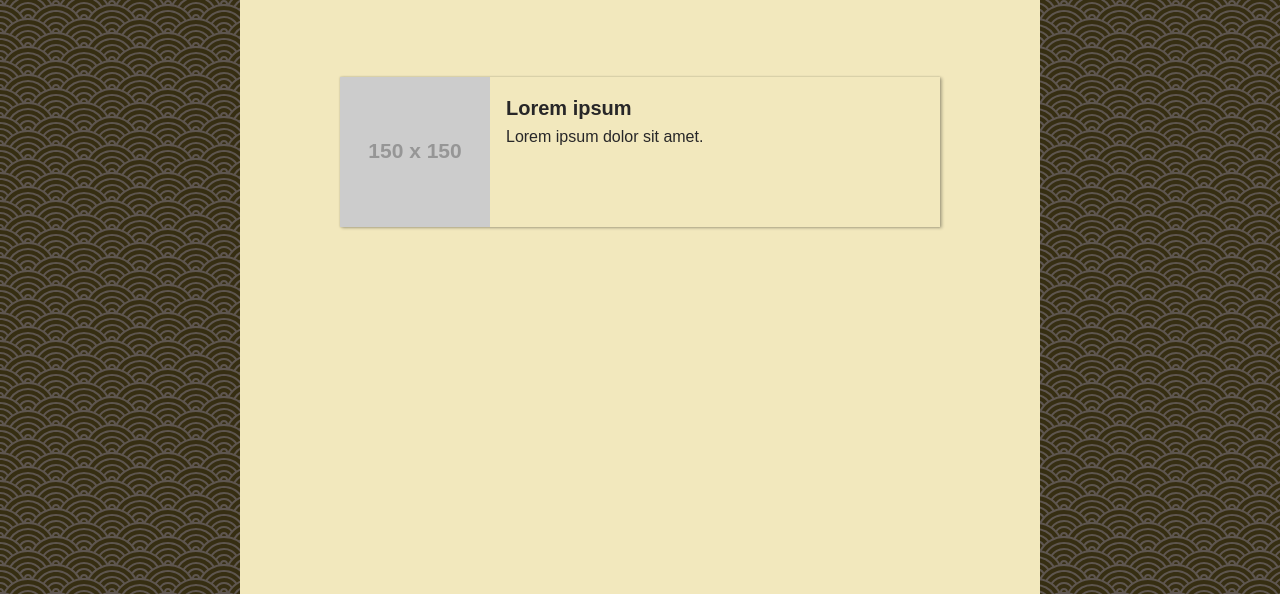
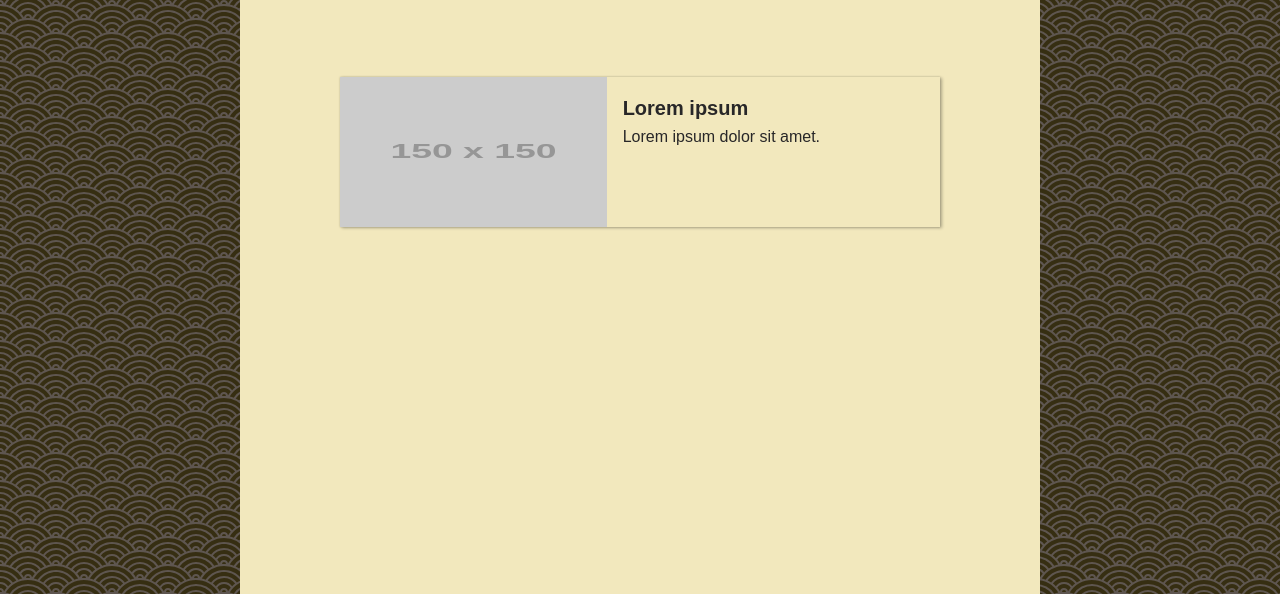
Before and after one commit to OleksandrKulkov/teahut-astro, an Astro site: page /our-teas in a window 1280 px wide. Shown: the part 206-800 px from the top of the page. Built offline with nearby package versions, Linux system fonts and the light colour scheme; Astro itself is replaced by a stand-in of ours; placeholder pictures from the web are drawn by us.

Commit message:
Added the Card component

```diff
--- /dev/null
+++ b/src/components/Card.astro
@@ -0,0 +1,45 @@
+---
+
+---
+
+<div class="card">
+    <img src="https://via.placeholder.com/150" alt="">
+    <div class="content-container">
+      <h4>Lorem ipsum</h4>
+      <p>Lorem ipsum dolor sit amet.</p>
+    </div>
+</div>
+
+<style>
+	.card {
+		max-width: 600px;
+		display: grid;
+		grid: "card-media card-content" / auto 1fr;
+		margin: 5rem auto;
+		box-shadow: 2px 1px 3px #0004, 0 0 2px #0003;
+	}
+
+    .card > img {
+		height: 120px;
+		aspect-ratio: 1/1;
+	}
+
+	.card > .content-container {
+		padding: 1rem;
+	}
+
+	.card > .content-container h4 {
+		font-size: 1.25rem;
+	}
+
+	.card > .content-container p {
+		margin-top: 2px;
+	}
+
+    @media screen and (min-width: 640px) {
+		.card > img {
+			height: 150px;
+			aspect-ratio: 16/9;
+        }
+	}
+</style>
--- a/src/pages/our-teas.astro
+++ b/src/pages/our-teas.astro
@@ -1,6 +1,7 @@
 ---
 import BaseHead from "../components/BaseHead.astro";
 import Navigation from '../components/Navigation.astro';
+import Card from "../components/Card.astro";
 import '../styles/global.css';
 
 const title = "Чайна Хатинка | Про нас";
@@ -15,36 +16,7 @@ const title = "Чайна Хатинка | Про нас";
         <main>
             <h1>Про наші чаї</h1>
             <h2>...і трішечки начиння.</h2>
-
-            <div class="card">
-                <img src="https://via.placeholder.com/150" alt="">
-                <div class="content-container">
-                  <h4>Lorem ipsum</h4>
-                  <p>Lorem ipsum dolor sit amet.</p>
-                </div>
-            </div>
+            <Card />
         </main>
     </body>
 </html>
-
-<style>
-	.card {
-		max-width: 600px;
-		display: grid;
-		grid: "card-media card-content" / auto 1fr;
-		margin: 5rem auto;
-		box-shadow: 2px 1px 3px #0004, 0 0 2px #0003;
-	}
-
-	.card > .content-container {
-		padding: 1rem;
-	}
-
-	.card > .content-container h4 {
-		font-size: 1.25rem;
-	}
-
-	.card > .content-container p {
-		margin-top: 2px;
-	}
-</style>
```
Also changed, not shown: src/layouts/Main.astro (+9 -7 lines).
